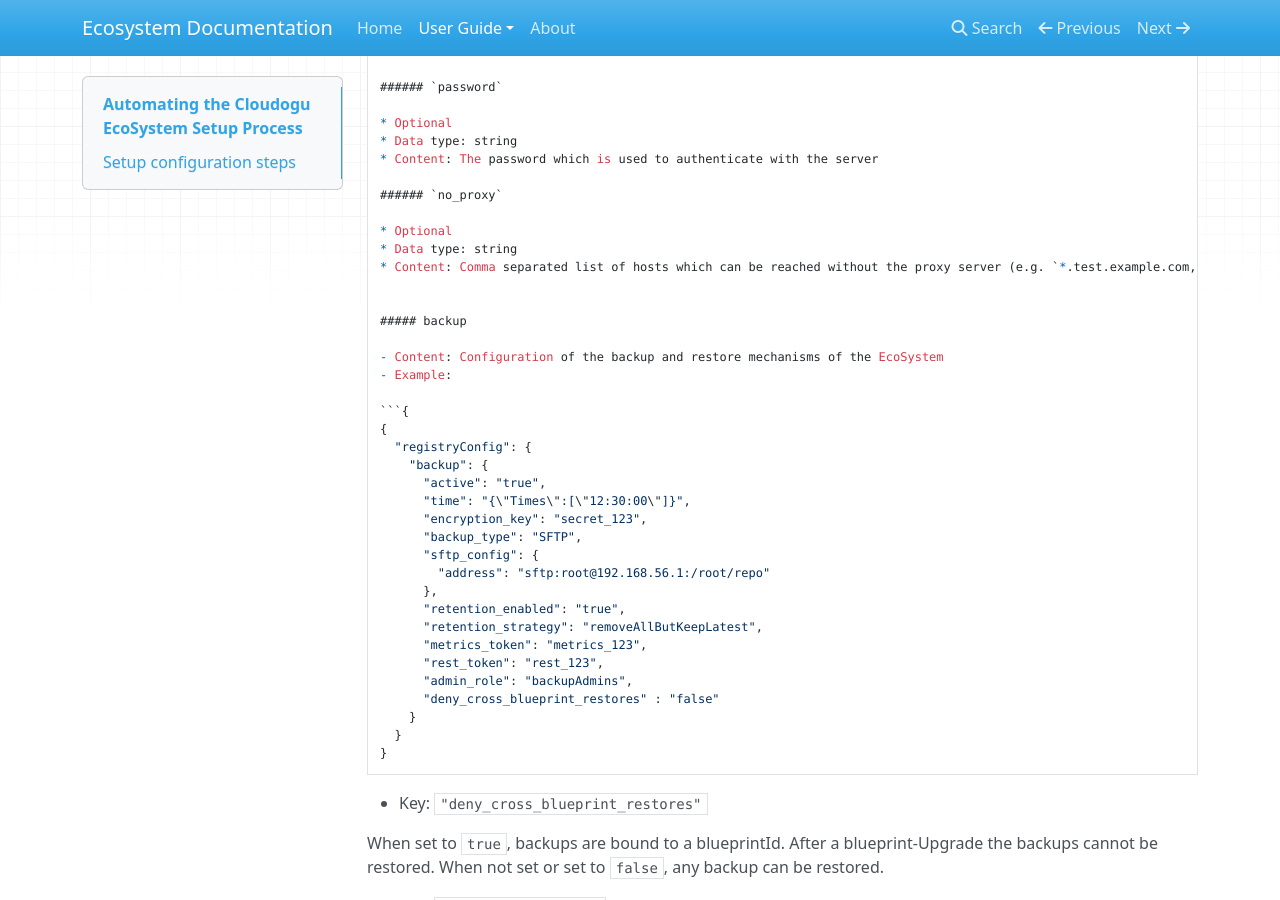
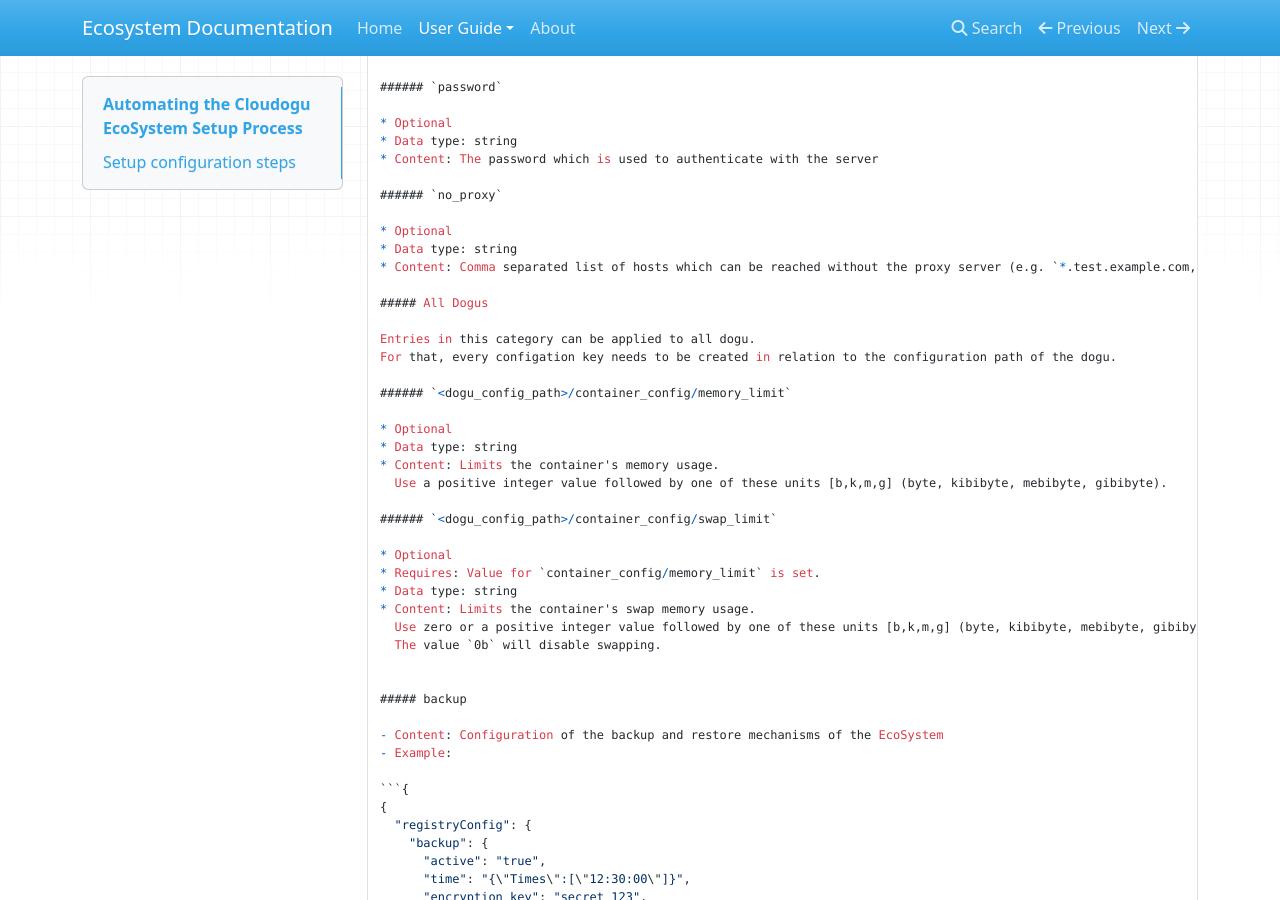
Before and after one commit to cloudogu/ecosystem, an MkDocs documentation site: the page built from docs/docs/user-guide/setup-json.md, in a window 1280 px wide and 900 px high, scrolled down 9664 px. Built offline with MkDocs 1.6.1, drawn with Linux system fonts in a browser that asks for light colours; nearby versions of some CDN libraries; old or Windows-style settings are respelled for this version of MkDocs; some of the changed text lies outside the part shown.

Commit message:
Update setup description for memory limit keys and nginx configurations

````diff
--- a/docs/docs/user-guide/setup-json.md
+++ b/docs/docs/user-guide/setup-json.md
@@ -434,6 +434,27 @@ Note: The docker service has to be restarted to apply the proxy to docker.
 * Data type: string
 * Content: Comma separated list of hosts which can be reached without the proxy server (e.g. `*.test.example.com,.example2.com'`).
 
+##### All Dogus
+
+Entries in this category can be applied to all dogu.
+For that, every configation key needs to be created in relation to the configuration path of the dogu.
+
+###### `<dogu_config_path>/container_config/memory_limit`
+
+* Optional
+* Data type: string
+* Content: Limits the container's memory usage.
+  Use a positive integer value followed by one of these units [b,k,m,g] (byte, kibibyte, mebibyte, gibibyte).
+
+###### `<dogu_config_path>/container_config/swap_limit`
+
+* Optional
+* Requires: Value for `container_config/memory_limit` is set.
+* Data type: string
+* Content: Limits the container's swap memory usage.
+  Use zero or a positive integer value followed by one of these units [b,k,m,g] (byte, kibibyte, mebibyte, gibibyte).
+  The value `0b` will disable swapping.
+
 
 ##### backup
 
@@ -762,6 +783,20 @@ The pinned dashboard is displayed to every user and cannot be changed, moved or
 }
 ```
 
+###### `html_content_url`
+
+* Optional
+* Data type: string
+* Default: `static`
+* Content: URL path to reach all custom html content pages deployed with Nginx.
+
+###### `ignore_service_health`
+
+* Optional
+* Data type: Boolean
+* Default: `false`
+* Content: Option to ignore the health status of all dogus. Makes it possible to access dogus even if they are `unhealthy`.
+
 ##### nexus/claim
 
 - Data type: string, HCL/JSON format
````
Also changed, not shown: docs/docs/user-guide/setup-json_de.md (+39 -0 lines).
